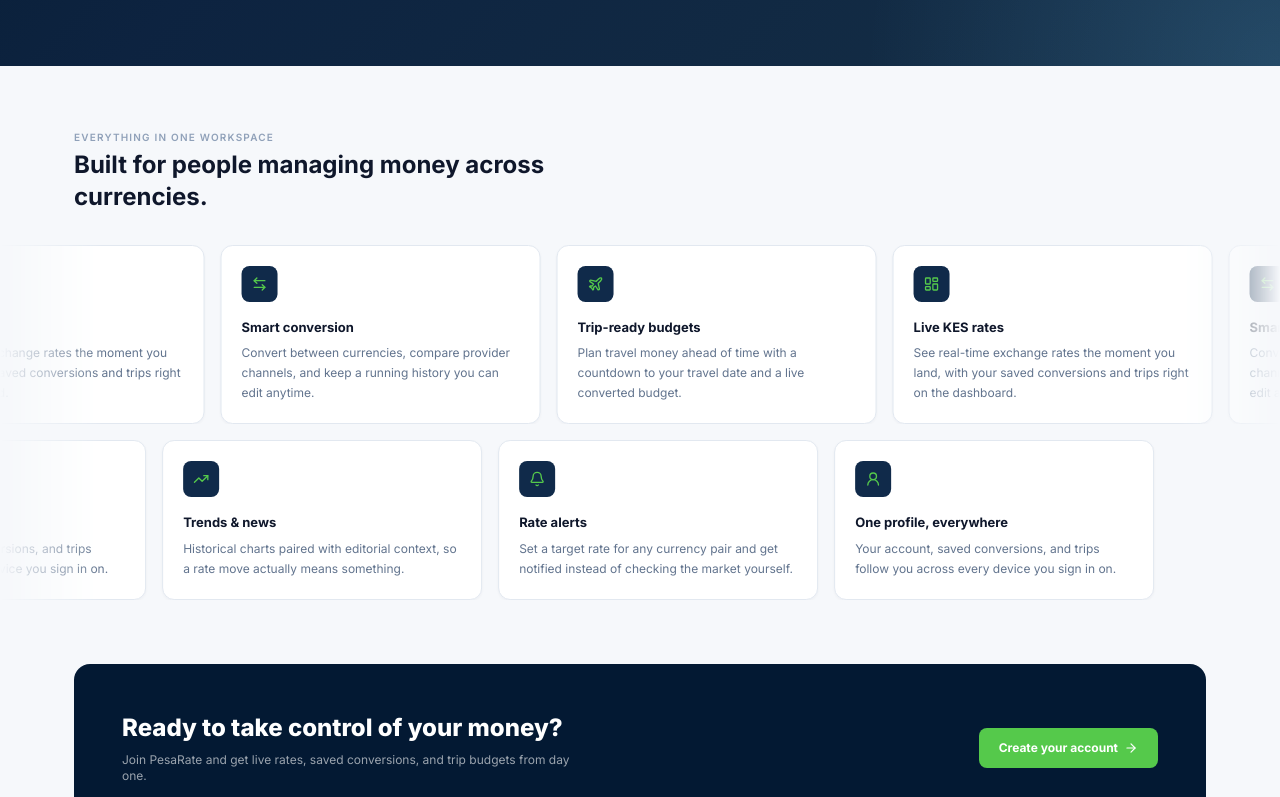
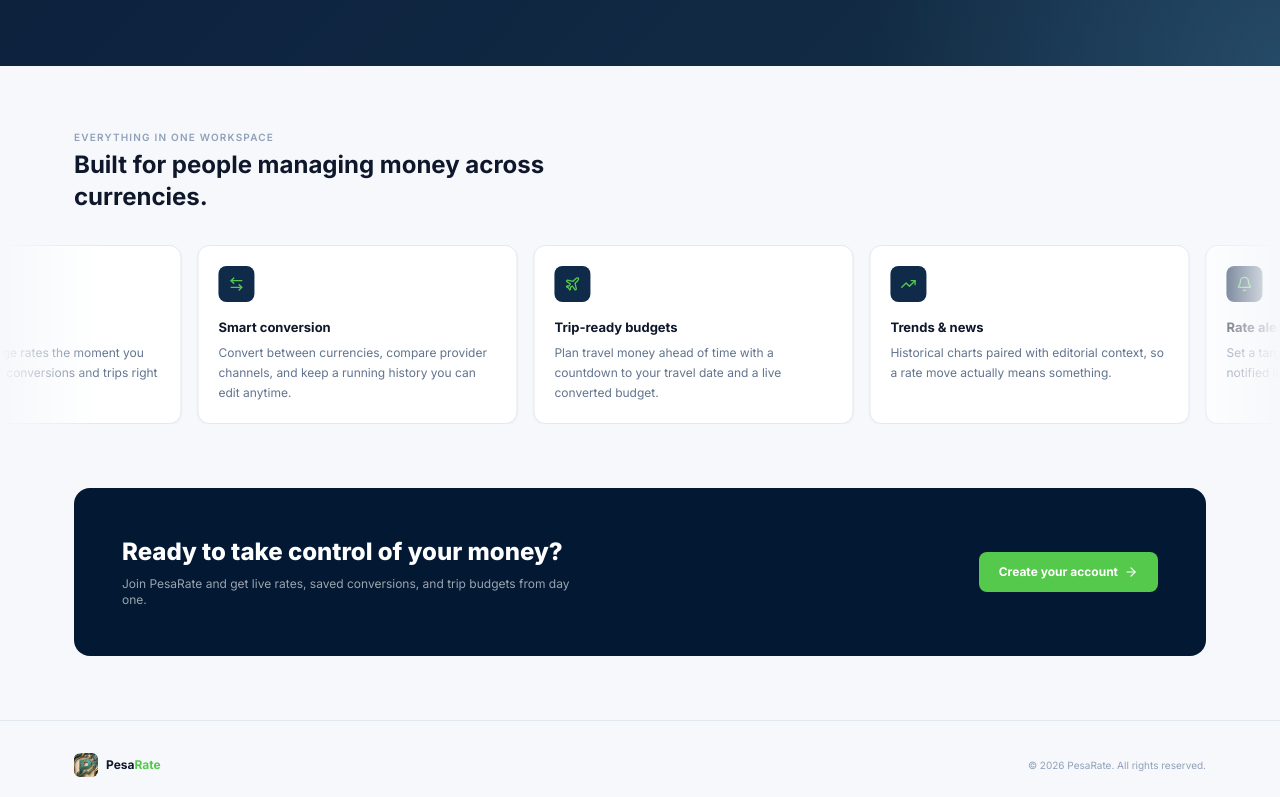
Before and after one commit to caroline568/pesarate, a React (Vite) app: page / in a window 1280 px wide. Shown: the part 513-1310 px from the top of the page. Built offline with nearby package versions, Linux system fonts and the light colour scheme; no server answers.

Commit message:
feat: single continuous-motion row for feature cards, matching payd.money style

```diff
--- a/src/pages/Landing.jsx
+++ b/src/pages/Landing.jsx
@@ -22,8 +22,6 @@ function FeatureCard({ icon: Icon, title, desc }) {
 }
 
 export default function Landing() {
-  const row1 = features.slice(0, 3);
-  const row2 = features.slice(3, 6);
   return (
     <main className="min-h-screen bg-[#f6f8fb] text-slate-900">
       <header className="sticky top-0 z-30 border-b border-white/10 bg-[#031933]">
@@ -61,15 +59,10 @@ export default function Landing() {
             <h2 className="mt-1 text-xl font-bold sm:text-2xl">Built for people managing money across currencies.</h2>
           </div>
         </div>
-        <div className="mt-8 space-y-4">
+        <div className="mt-8">
           <div className="marquee-row overflow-hidden">
             <div className="marquee-track marquee-left gap-4 px-4 sm:px-6">
-              {[...row1, ...row1].map((feature, i) => <FeatureCard key={`${feature.title}-${i}`} {...feature} />)}
-            </div>
-          </div>
-          <div className="marquee-row overflow-hidden">
-            <div className="marquee-track marquee-right gap-4 px-4 sm:px-6">
-              {[...row2, ...row2].map((feature, i) => <FeatureCard key={`${feature.title}-${i}`} {...feature} />)}
+              {[...features, ...features].map((feature, i) => <FeatureCard key={`${feature.title}-${i}`} {...feature} />)}
             </div>
           </div>
         </div>
```
Also changed, not shown: src/index.css (+1 -1 lines).
